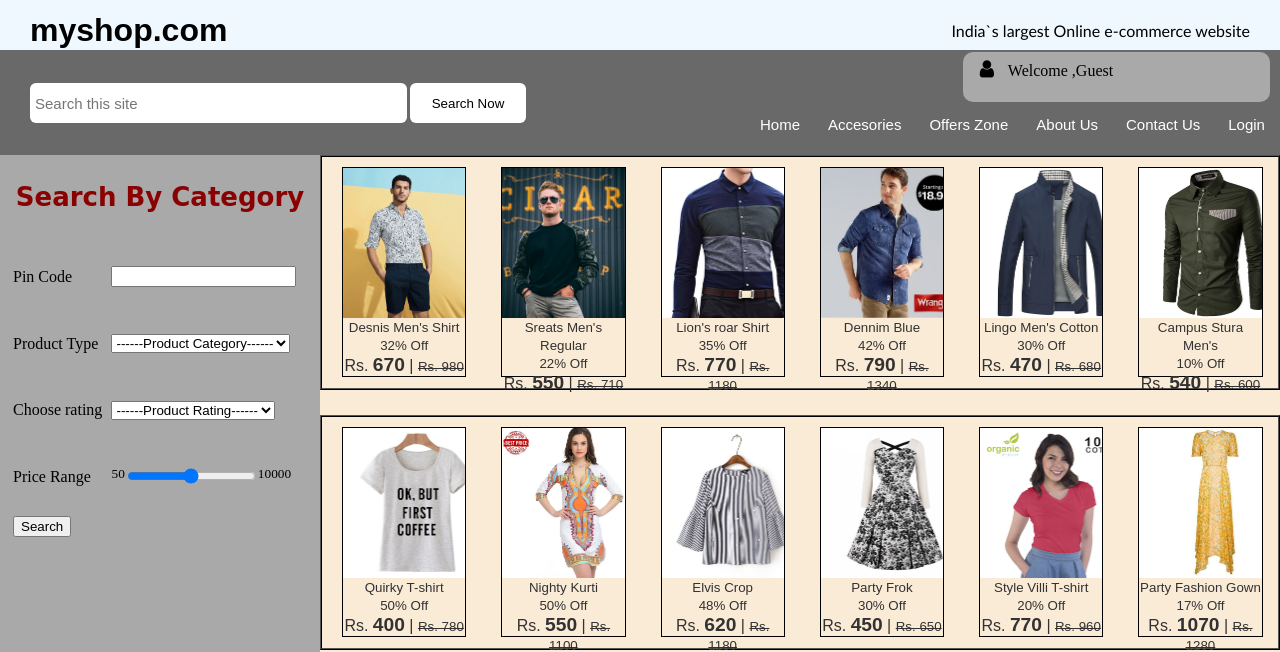
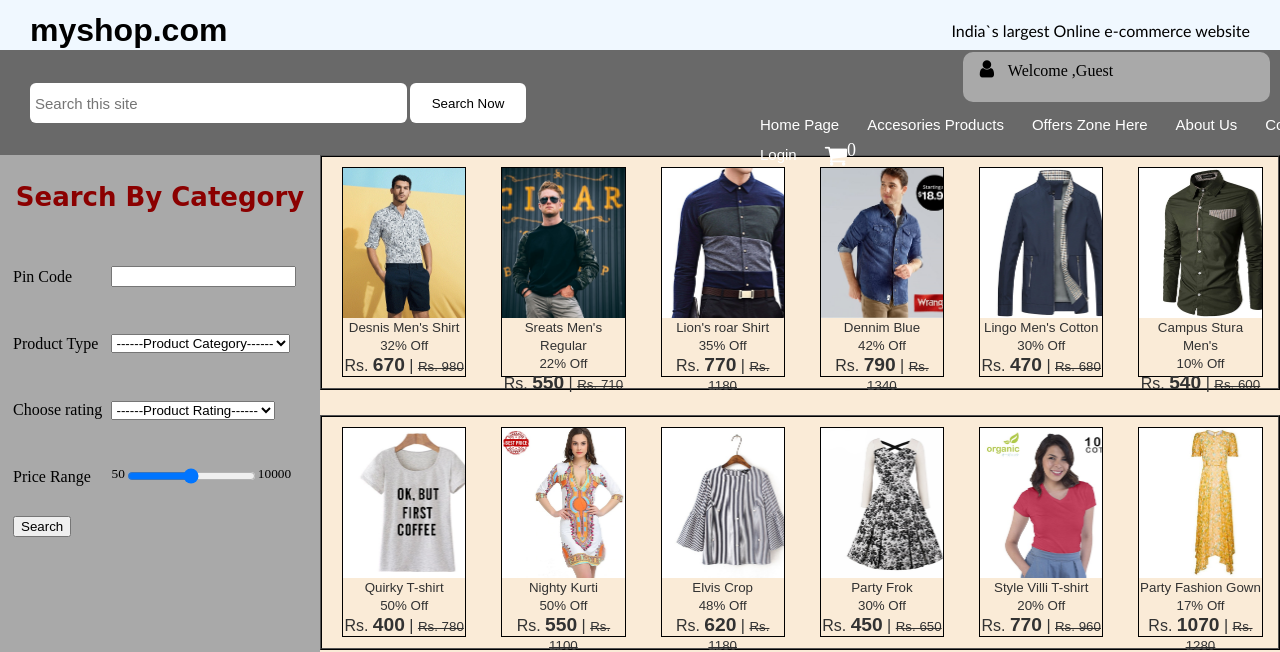
Before and after one commit to Mayank-Khurmai/E-Commerce-Website, a PHP site: page / in a window 1280 px wide. Shown: the top 652 px of the page. Run offline with PHP 8.4, Linux system fonts and the light colour scheme; data comes from the database, SQL or seed files in the repository.

Commit message:
Update index.php

```diff
--- a/index.php
+++ b/index.php
@@ -68,9 +68,9 @@
 
 <div id="menu">
  <ul>
-    <li><a href="index.php">Home</a></li>
-    <li><a href="access.php">Accesories</a></li>
-    <li><a href="offer.php">Offers Zone</a></li>
+    <li><a href="index.php">Home Page</a></li>
+    <li><a href="access.php">Accesories Products</a></li>
+    <li><a href="offer.php">Offers Zone Here</a></li>
     <li><a href="about.php">About Us</a></li>
     <li><a href="fcontact.php">Contact Us</a></li><?php
 
```
